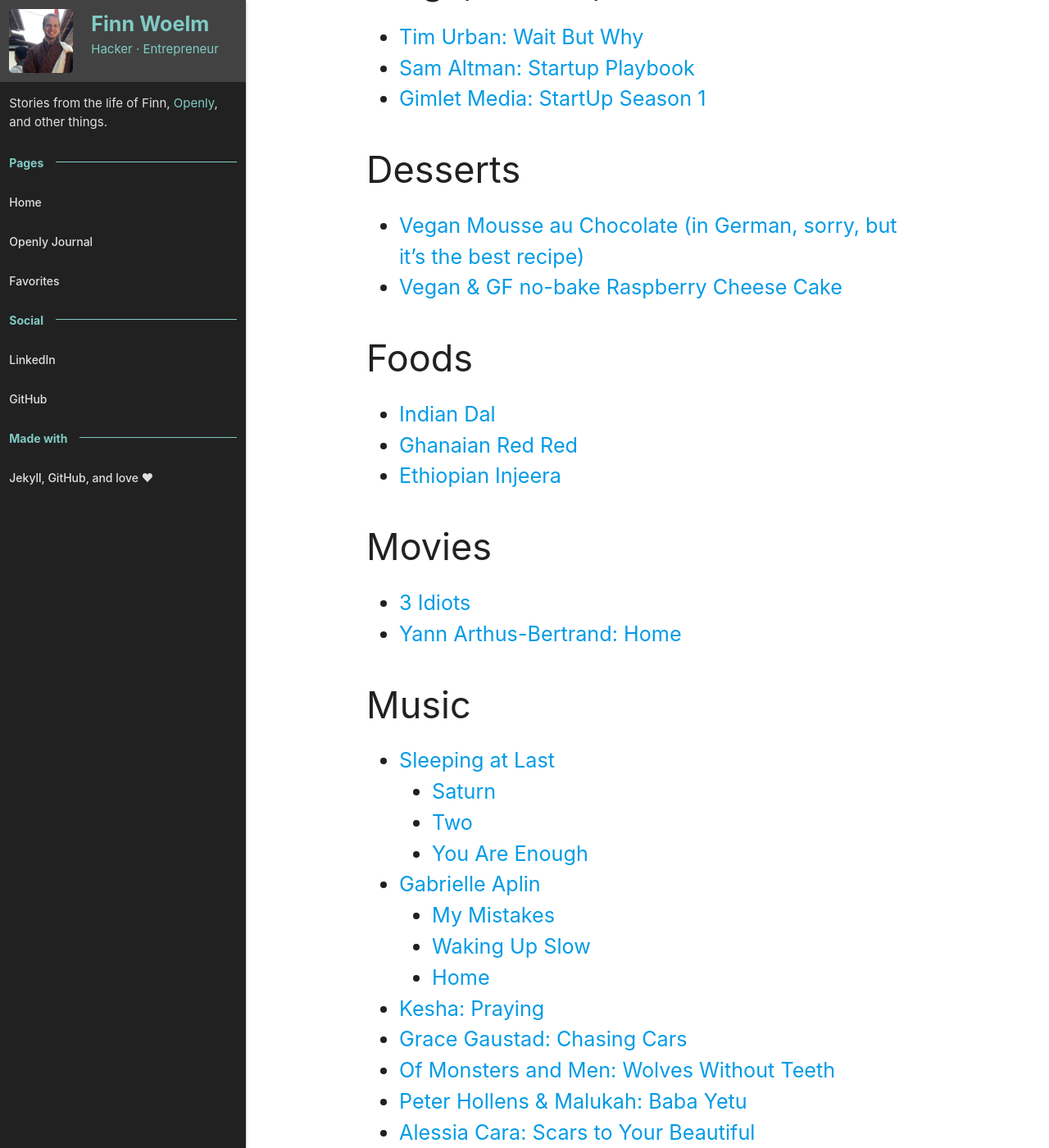
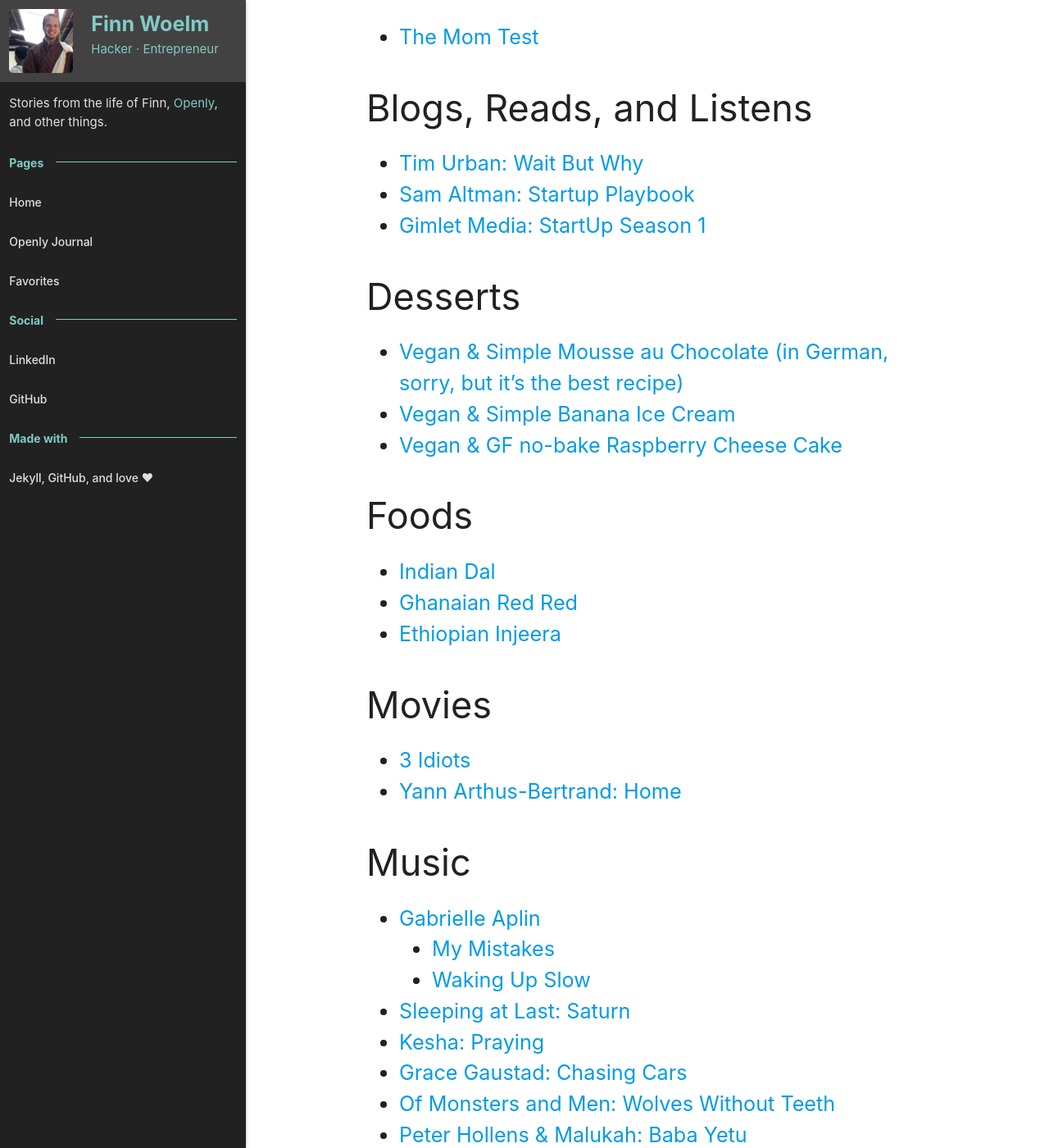
Before and after one commit to FinnWoelm/finnwoelm.github.io, a Jekyll site: the page built from favorites.md, in a window 1280 px wide and 1400 px high, scrolled down 446 px. Shown: the whole window at 82% size. Built offline with Jekyll 4.4.1, drawn with Linux system fonts in a browser that asks for light colours; some of the changed text lies outside the part shown.

Commit message:
Update my favore things

```diff
--- a/favorites.md
+++ b/favorites.md
@@ -10,6 +10,10 @@
 - [Gregory David Roberts: Shantaram](https://www.goodreads.com/book/show/33600.Shantaram)
 - [Thomas More: Utopia](https://www.goodreads.com/book/show/18414.Utopia)
 
+# Business Books
+
+- [The Mom Test](http://momtestbook.com/)
+
 # Blogs, Reads, and Listens
 
 - [Tim Urban: Wait But Why](http://waitbutwhy.com/)
@@ -18,7 +22,8 @@
 
 # Desserts
 
-- [Vegan Mousse au Chocolate (in German, sorry, but it's the best recipe)](https://www.chefkoch.de/rezepte/1768701286784783/Vegane-Mousse-au-chocolat.html)
+- [Vegan & Simple Mousse au Chocolate (in German, sorry, but it's the best recipe)](https://www.chefkoch.de/rezepte/1768701286784783/Vegane-Mousse-au-chocolat.html)
+- [Vegan & Simple Banana Ice Cream](https://simpleveganblog.com/one-ingredient-banana-ice-cream/)
 - [Vegan & GF no-bake Raspberry Cheese Cake](https://themovementmenu.com/recipes/easy-vegan-raspberry-cheesecake/)
 
 # Foods
@@ -34,14 +39,10 @@
 
 # Music
 
-- [Sleeping at Last](https://www.youtube.com/channel/UCvUYLLON82Gx6MW62xTLVLQ)
-  - [Saturn](https://www.youtube.com/watch?v=dzNvk80XY9s)
-  - [Two](https://www.youtube.com/watch?v=PrDzd4ufypE)
-  - [You Are Enough](https://www.youtube.com/watch?v=jrlRyZq19zQ)
 - [Gabrielle Aplin](https://www.youtube.com/channel/UCYbATPRc4EObXaajgdXFQ0g)
   - [My Mistakes](https://www.youtube.com/watch?v=wAUC_pm-zlc)
   - [Waking Up Slow](https://www.youtube.com/watch?v=cTSdJEGswtg)
-  - [Home](https://www.youtube.com/watch?v=1pLsb1YMsKE)
+- [Sleeping at Last: Saturn](https://www.youtube.com/watch?v=dzNvk80XY9s)
 - [Kesha:  Praying](https://www.youtube.com/watch?v=v-Dur3uXXCQ)
 - [Grace Gaustad: Chasing Cars](https://www.youtube.com/watch?v=6bhKAi-fqyw)
 - [Of Monsters and Men: Wolves Without Teeth](https://www.youtube.com/watch?v=VAI5GSyXMjA)
```
Also changed, not shown: other parts of favorites.md (+1 -0 lines).
